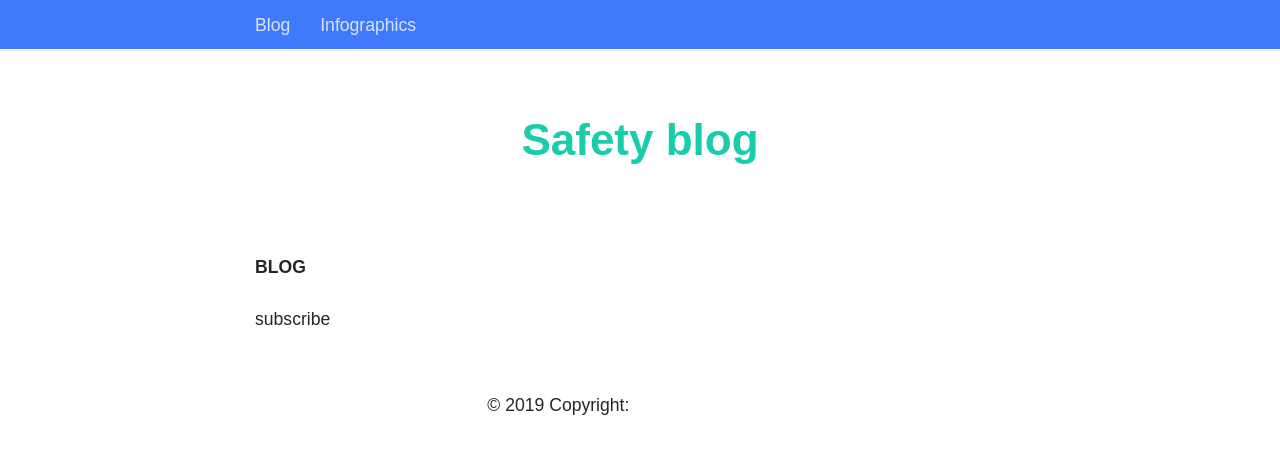
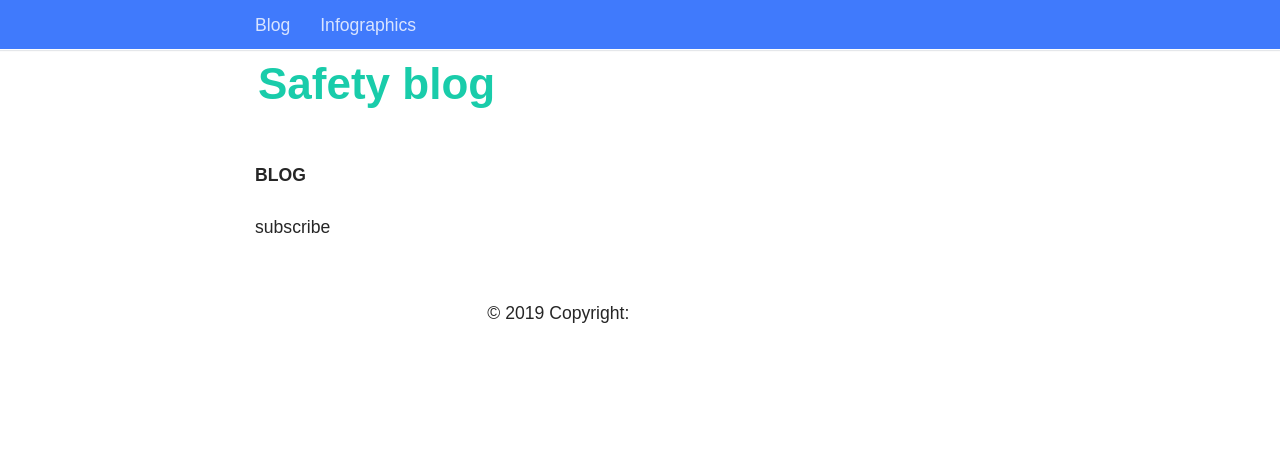
Before and after one commit to Flaaim/safe, a Jekyll site: the page built from index.html, in a window 1280 px wide. Shown: the top 454 px of the page. Built offline with Jekyll 4.4.1, drawn with Linux system fonts in a browser that asks for light colours; some web fonts are replaced.

Commit message:
Update _layout.scss

```diff
--- a/_sass/_layout.scss
+++ b/_sass/_layout.scss
@@ -40,10 +40,10 @@ header {
   background: $header;
   padding: 0px 15px;
   text-align: center;
-  margin: 50px 0 0;
-  height: 20vh;
+  margin: 30px 243px 0;
+  height: 12vh;
   display: flex;
-  justify-content: center;
+  justify-content: left;
   align-items: center;
 }
 main {
```
